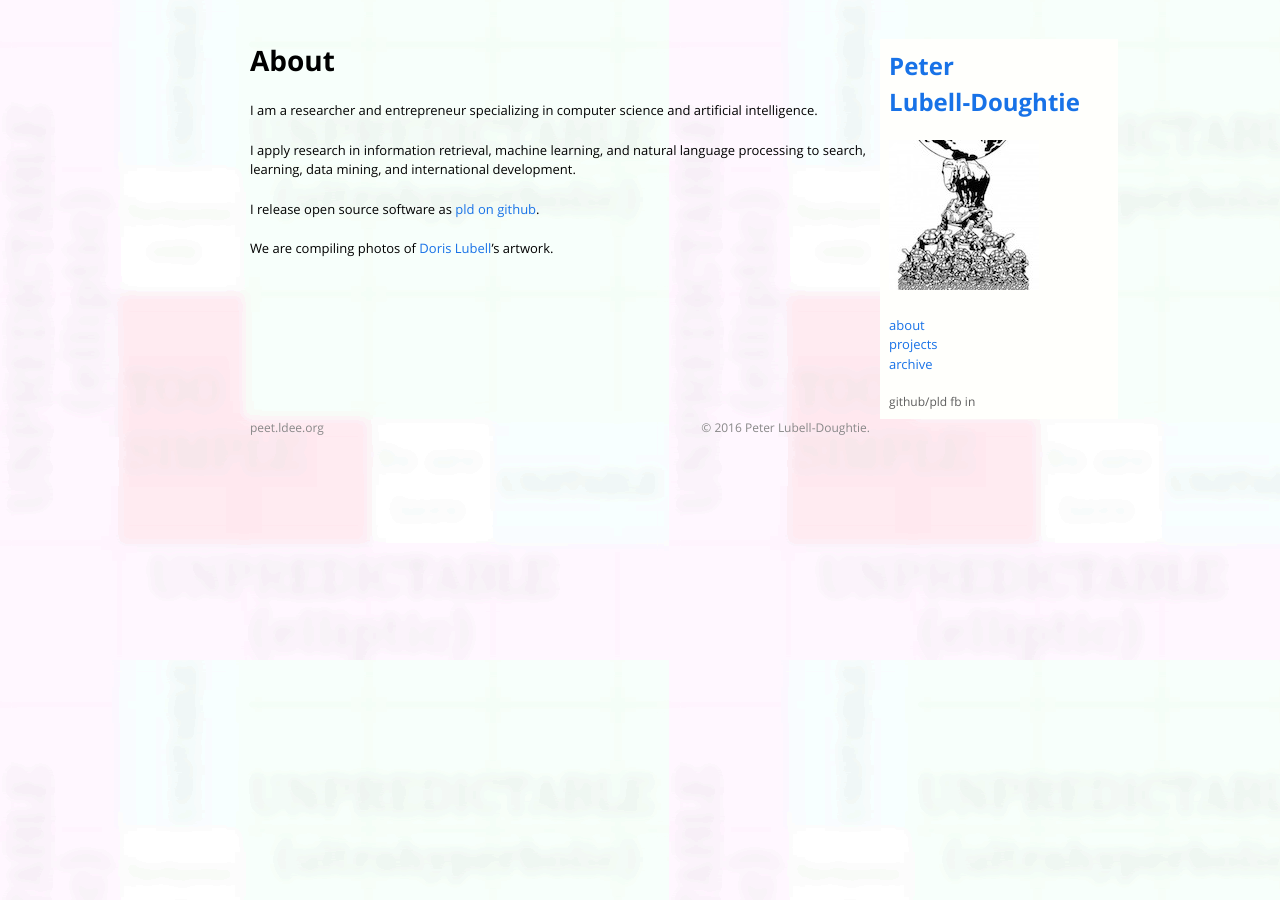
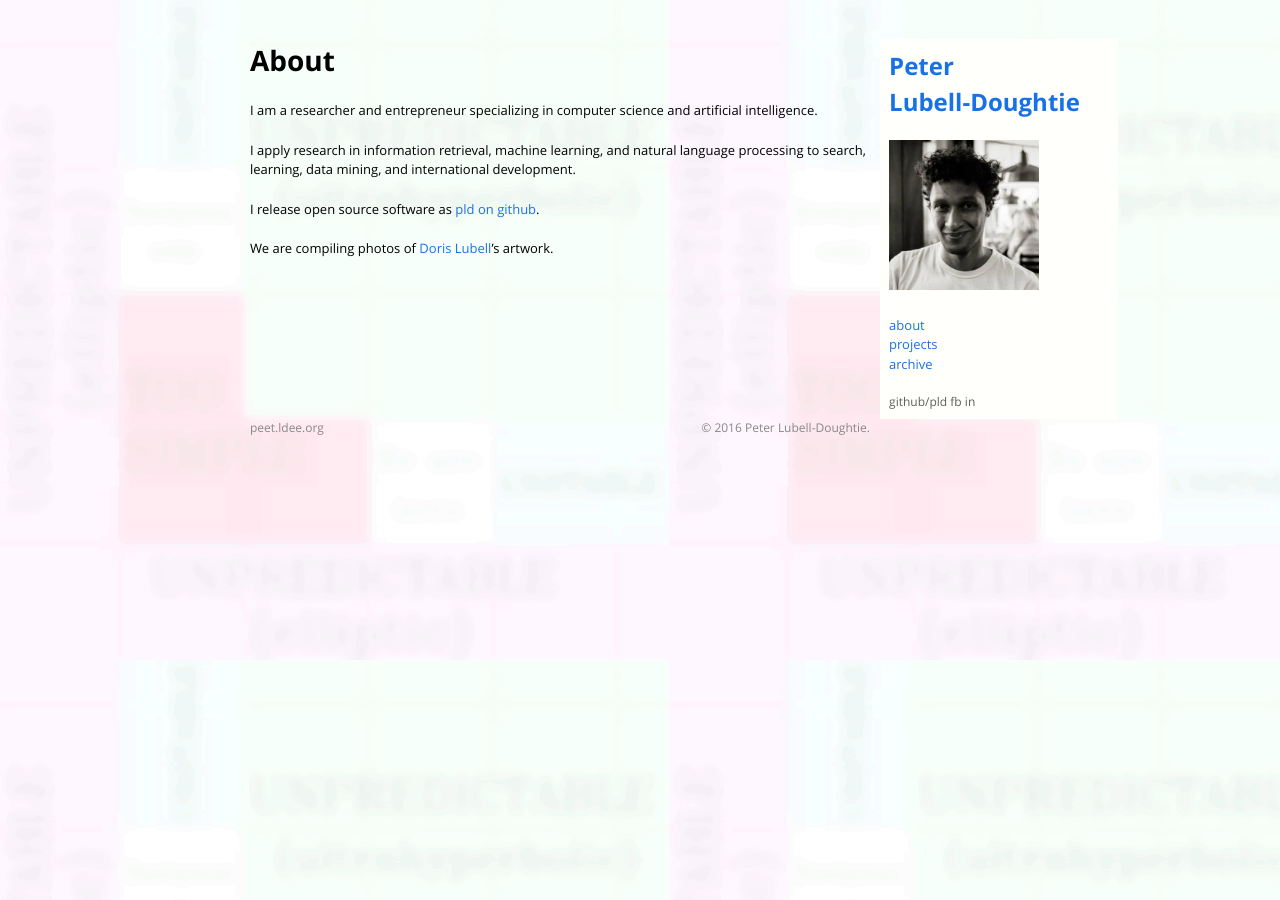
Before and after one commit to pld/pld.github.io, a Jekyll site: the page built from about/index.md, in a window 1280 px wide. Built offline with Jekyll 4.4.1, drawn with Linux system fonts in a browser that asks for light colours; Markdown is read by kramdown in place of the engine named in the settings.

Commit message:
PLD: update gravatar add sizing

```diff
--- a/_layouts/default.html
+++ b/_layouts/default.html
@@ -16,7 +16,7 @@
   </div>
   <div class="grid_3">
     <h2><a href="/">Peter<br/>Lubell-Doughtie</a></h2>
-    <p><img src="/assets/images/gravatar.jpg"/></p>
+    <p><img width="150" height="150" src="/assets/images/gravatar.jpg"/></p>
     <a href="/about">about</a><br/>
     <a href="/projects">projects</a><br/>
     <a href="/archive">archive</a><br/><br/>
```
Also changed, not shown: assets/images/gravatar.jpg.
